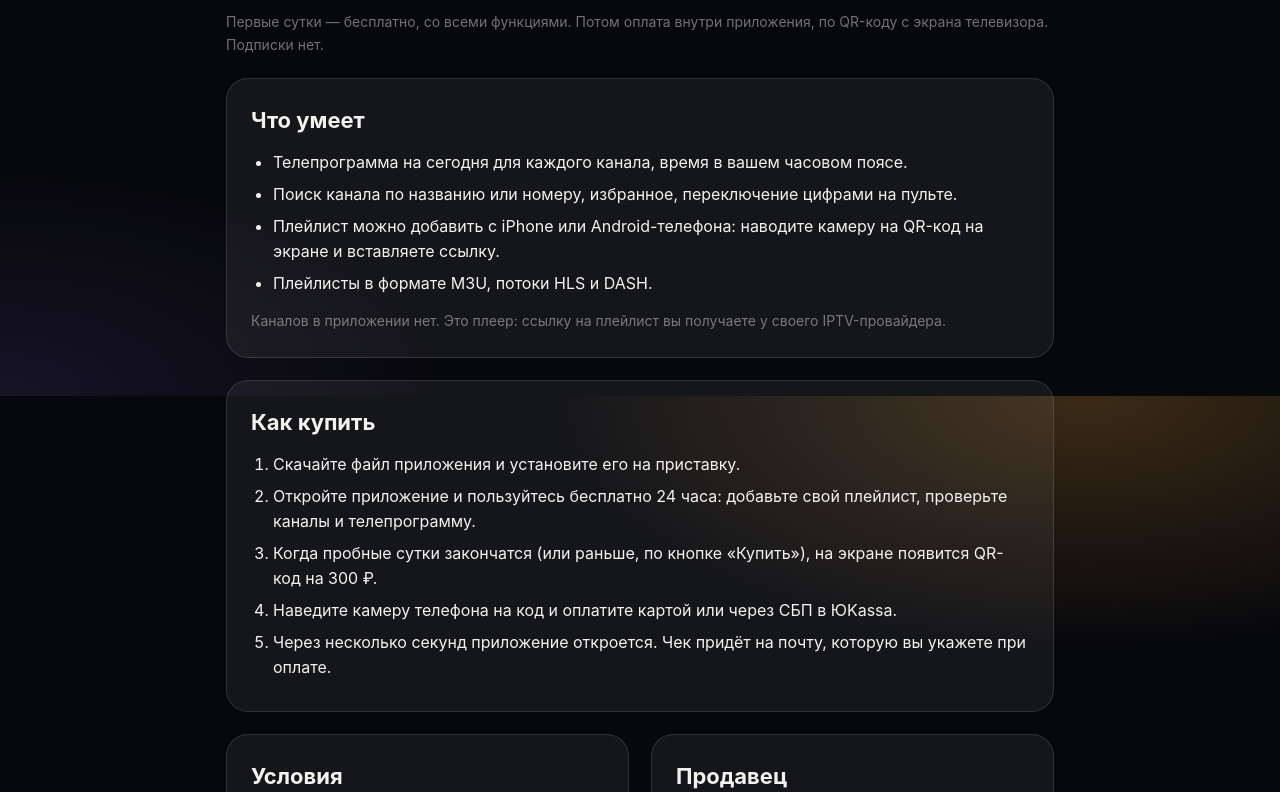
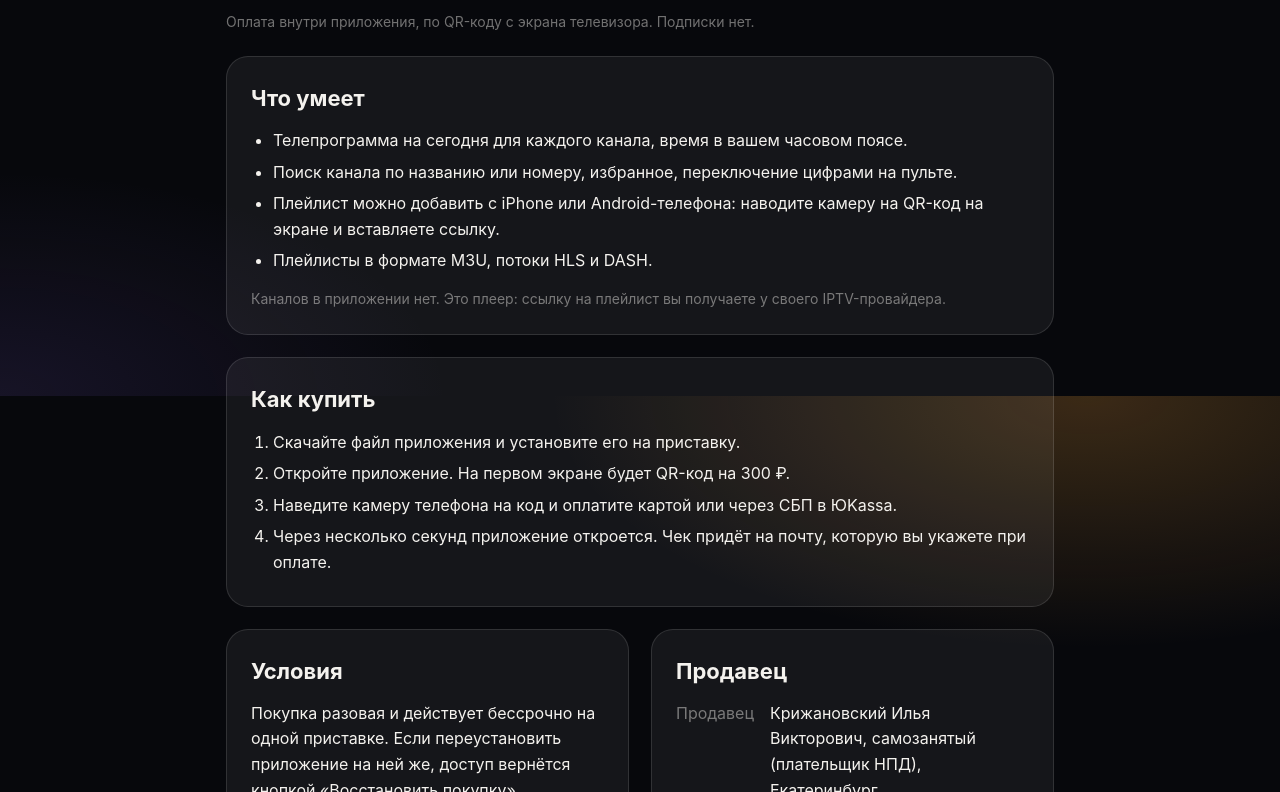
Before and after one commit to PrideMan2022/vietfamilytv, a plain HTML site: page index.html in a window 1280 px wide. Shown: the part 404-1196 px from the top of the page. Drawn offline with Linux system fonts and the light colour scheme.

Commit message:
Оплата сразу, без пробного периода
Co-Authored-By: Claude Opus 5.5 <noreply@anthropic.com>

```diff
--- a/index.html
+++ b/index.html
@@ -33,7 +33,7 @@ footer{margin-top:36px;color:var(--faint);font-size:13px}
 <p class="lead">VietFamily TV показывает каналы из ваших IPTV-плейлистов: список слева, передача и превью справа. Работает на Android TV-приставках с Android 5 и новее, управляется обычным пультом.</p>
 
 <div class="buy"><span class="price">300 ₽</span><a class="btn" href="https://github.com/PrideMan2022/vietfamilytv/releases/latest/download/VietFamilyTV.apk">Скачать приложение</a></div>
-<p class="note">Первые сутки — бесплатно, со всеми функциями. Потом оплата внутри приложения, по QR-коду с экрана телевизора. Подписки нет.</p>
+<p class="note">Оплата внутри приложения, по QR-коду с экрана телевизора. Подписки нет.</p>
 
 <section>
 <h2>Что умеет</h2>
@@ -50,8 +50,7 @@ footer{margin-top:36px;color:var(--faint);font-size:13px}
 <h2>Как купить</h2>
 <ol>
 <li>Скачайте файл приложения и установите его на приставку.</li>
-<li>Откройте приложение и пользуйтесь бесплатно 24 часа: добавьте свой плейлист, проверьте каналы и телепрограмму.</li>
-<li>Когда пробные сутки закончатся (или раньше, по кнопке «Купить»), на экране появится QR-код на 300 ₽.</li>
+<li>Откройте приложение. На первом экране будет QR-код на 300 ₽.</li>
 <li>Наведите камеру телефона на код и оплатите картой или через СБП в ЮKassa.</li>
 <li>Через несколько секунд приложение откроется. Чек придёт на почту, которую вы укажете при оплате.</li>
 </ol>
```
Also changed, not shown: oferta.html (+2 -3 lines).
